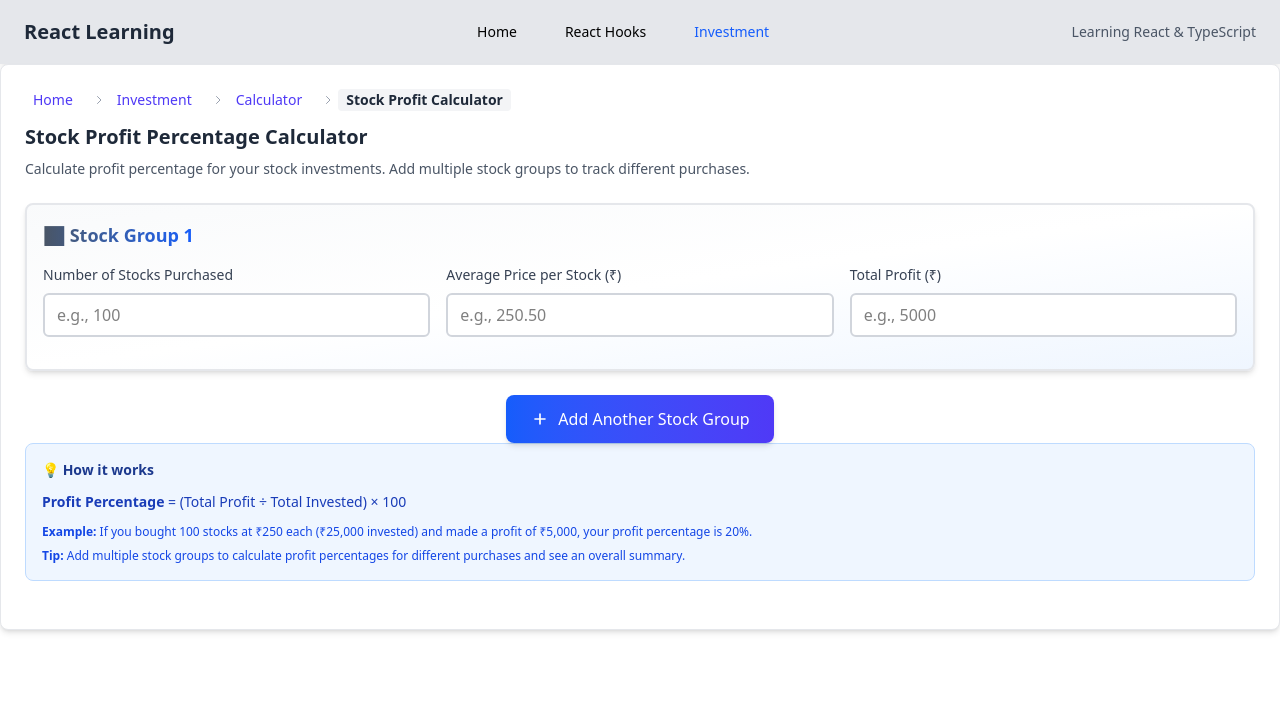
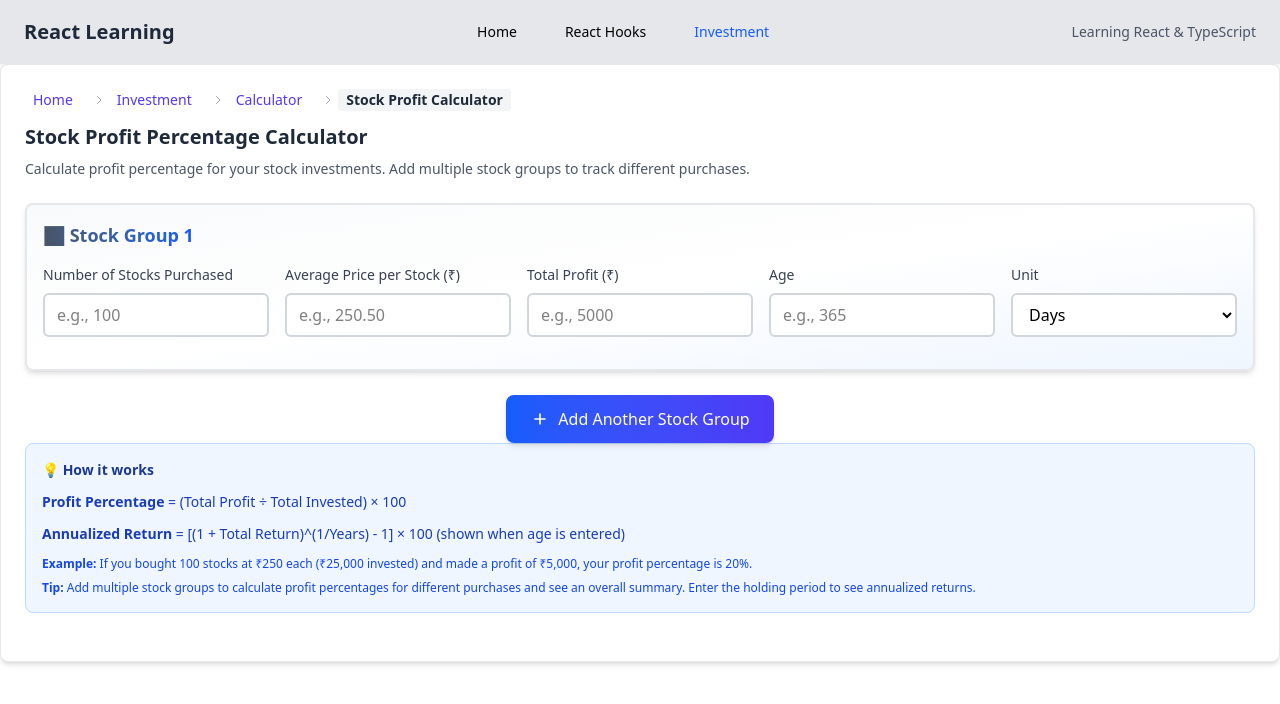
Before and after one commit to Ravi-Royal/reactLearning, a React (Vite) app: page /reactLearning/investment/calculator/stock-profit in a window 1280 px wide. Shown: the top 704 px of the page. Built offline with nearby package versions, Linux system fonts and the light colour scheme.

Commit message:
feat: enhance Stock Profit Calculator with age and age unit fields, and add annualized return calculation

```diff
--- a/src/pages/components/investment/stock/profit-calculator/StockProfitCalculator.tsx
+++ b/src/pages/components/investment/stock/profit-calculator/StockProfitCalculator.tsx
@@ -7,16 +7,18 @@ interface StockGroup {
   numStocks: string;
   pricePerStock: string;
   totalProfit: string;
+  age: string;
+  ageUnit: 'days' | 'months';
 }
 
 function StockProfitCalculator() {
   const [stockGroups, setStockGroups] = useState<StockGroup[]>([
-    { id: 1, numStocks: '', pricePerStock: '', totalProfit: '' },
+    { id: 1, numStocks: '', pricePerStock: '', totalProfit: '', age: '', ageUnit: 'days' },
   ]);
 
   const addStockGroup = () => {
     const newId = Math.max(...stockGroups.map(g => g.id), 0) + 1;
-    setStockGroups([...stockGroups, { id: newId, numStocks: '', pricePerStock: '', totalProfit: '' }]);
+    setStockGroups([...stockGroups, { id: newId, numStocks: '', pricePerStock: '', totalProfit: '', age: '', ageUnit: 'days' }]);
   };
 
   const removeStockGroup = (id: number) => {
@@ -35,13 +37,22 @@ function StockProfitCalculator() {
     const numStocks = parseFloat(group.numStocks) || 0;
     const pricePerStock = parseFloat(group.pricePerStock) || 0;
     const totalProfit = parseFloat(group.totalProfit) || 0;
+    const age = parseFloat(group.age) || 0;
 
     const totalInvested = numStocks * pricePerStock;
     const profitPercentage = totalInvested > 0 ? (totalProfit / totalInvested) * 100 : 0;
 
+    let annualizedReturn: number | null = null;
+    if (age > 0 && totalInvested > 0) {
+      const years = group.ageUnit === 'days' ? age / 365 : age / 12;
+      const totalReturn = totalProfit / totalInvested;
+      annualizedReturn = (Math.pow(1 + totalReturn, 1 / years) - 1) * 100;
+    }
+
     return {
       totalInvested,
       profitPercentage,
+      annualizedReturn,
       isValid: numStocks > 0 && pricePerStock > 0,
     };
   };
@@ -93,7 +104,7 @@ function StockProfitCalculator() {
               )}
             </div>
 
-            <div className="grid grid-cols-1 sm:grid-cols-3 gap-4 mb-4">
+            <div className="grid grid-cols-1 sm:grid-cols-5 gap-4 mb-4">
               <div>
                 <label className="block text-sm font-medium text-gray-700 mb-2">Number of Stocks Purchased</label>
                 <input
@@ -105,7 +116,6 @@ function StockProfitCalculator() {
                   placeholder="e.g., 100"
                 />
               </div>
-
               <div>
                 <label className="block text-sm font-medium text-gray-700 mb-2">Average Price per Stock (₹)</label>
                 <input
@@ -118,7 +128,6 @@ function StockProfitCalculator() {
                   placeholder="e.g., 250.50"
                 />
               </div>
-
               <div>
                 <label className="block text-sm font-medium text-gray-700 mb-2">Total Profit (₹)</label>
                 <input
@@ -130,28 +139,48 @@ function StockProfitCalculator() {
                   placeholder="e.g., 5000"
                 />
               </div>
+              <div>
+                <label className="block text-sm font-medium text-gray-700 mb-2">Age</label>
+                <input
+                  type="number"
+                  min="0"
+                  value={group.age}
+                  onChange={e => updateStockGroup(group.id, 'age', e.target.value)}
+                  className="w-full px-3 py-2 border-2 border-gray-300 rounded-md focus:outline-none focus:ring-2 focus:ring-blue-500 focus:border-blue-500 bg-white"
+                  placeholder="e.g., 365"
+                />
+              </div>
+              <div>
+                <label className="block text-sm font-medium text-gray-700 mb-2">Unit</label>
+                <select
+                  value={group.ageUnit}
+                  onChange={e => updateStockGroup(group.id, 'ageUnit', e.target.value as 'days' | 'months')}
+                  className="w-full px-3 py-2 border-2 border-gray-300 rounded-md focus:outline-none focus:ring-2 focus:ring-blue-500 focus:border-blue-500 bg-white"
+                >
+                  <option value="days">Days</option>
+                  <option value="months">Months</option>
+                </select>
+              </div>
             </div>
 
             {result.isValid && (
               <div className="bg-white rounded-lg shadow-lg p-4 border-2 border-gray-300">
-                <div className="grid grid-cols-1 sm:grid-cols-3 gap-4">
+                <div className="grid grid-cols-1 sm:grid-cols-4 gap-4">
                   <div className="text-center">
                     <div className="text-gray-600 text-sm font-medium mb-1">Total Invested</div>
                     <div className="text-xl font-bold text-blue-600">₹{result.totalInvested.toFixed(2)}</div>
                   </div>
-
                   <div className="text-center">
                     <div className="text-gray-600 text-sm font-medium mb-1">Total Profit</div>
-                    <div className={`text-xl font-bold ${parseFloat(group.totalProfit) >= 0 ? 'text-green-600' : 'text-red-600'}`}>
-                      ₹{parseFloat(group.totalProfit || '0').toFixed(2)}
-                    </div>
+                    <div className={`text-xl font-bold ${parseFloat(group.totalProfit) >= 0 ? 'text-green-600' : 'text-red-600'}`}>₹{parseFloat(group.totalProfit || '0').toFixed(2)}</div>
                   </div>
-
                   <div className="text-center">
                     <div className="text-gray-600 text-sm font-medium mb-1">Profit Percentage</div>
-                    <div className={`text-2xl font-bold ${result.profitPercentage >= 0 ? 'text-green-600' : 'text-red-600'}`}>
-                      {result.profitPercentage >= 0 ? '+' : ''}{result.profitPercentage.toFixed(2)}%
-                    </div>
+                    <div className={`text-2xl font-bold ${result.profitPercentage >= 0 ? 'text-green-600' : 'text-red-600'}`}>{result.profitPercentage >= 0 ? '+' : ''}{result.profitPercentage.toFixed(2)}%</div>
+                  </div>
+                  <div className="text-center">
+                    <div className="text-gray-600 text-sm font-medium mb-1">Annualized Return</div>
+                    <div className={`text-2xl font-bold ${result.annualizedReturn !== null && result.annualizedReturn >= 0 ? 'text-green-600' : result.annualizedReturn !== null ? 'text-red-600' : 'text-gray-400'}`}>{result.annualizedReturn !== null ? `${result.annualizedReturn >= 0 ? '+' : ''}${result.annualizedReturn.toFixed(2)}%` : '--'}</div>
                   </div>
                 </div>
               </div>
@@ -203,11 +232,14 @@ function StockProfitCalculator() {
         <p className={`${RESPONSIVE_PATTERNS.text.sm} text-blue-800 ${RESPONSIVE_PATTERNS.margin.element}`}>
           <strong>Profit Percentage</strong> = (Total Profit ÷ Total Invested) × 100
         </p>
+        <p className={`${RESPONSIVE_PATTERNS.text.sm} text-blue-800 ${RESPONSIVE_PATTERNS.margin.element}`}>
+          <strong>Annualized Return</strong> = [(1 + Total Return)^(1/Years) - 1] × 100 (shown when age is entered)
+        </p>
         <p className={`${RESPONSIVE_PATTERNS.text.xs} text-blue-700`}>
           <strong>Example:</strong> If you bought 100 stocks at ₹250 each (₹25,000 invested) and made a profit of ₹5,000, your profit percentage is 20%.
         </p>
         <p className={`${RESPONSIVE_PATTERNS.text.xs} text-blue-700 mt-2`}>
-          <strong>Tip:</strong> Add multiple stock groups to calculate profit percentages for different purchases and see an overall summary.
+          <strong>Tip:</strong> Add multiple stock groups to calculate profit percentages for different purchases and see an overall summary. Enter the holding period to see annualized returns.
         </p>
       </div>
     </div>
```
